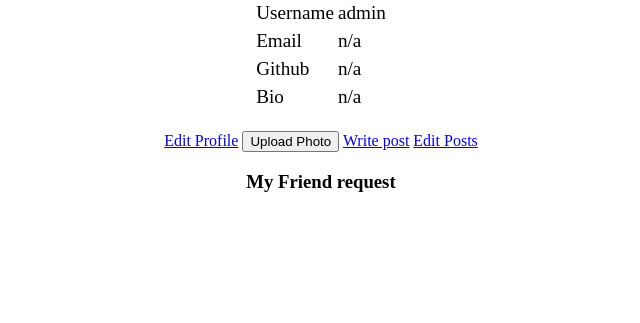
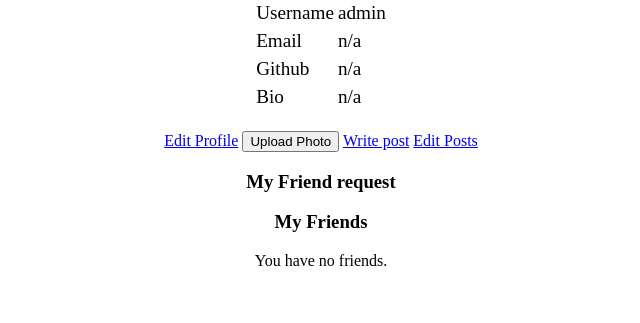
Before and after one commit to Web-Applications-and-Architect-Group/cmput404-project, a Django app: page /view_profile/admin in a window 1280 px wide. Shown: the part 237-560 px from the top of the page, without its empty margins (319-959 px from the left). Run offline with Django 3.2, Linux system fonts and the light colour scheme; a user stored in the database is signed in; data comes from the database, SQL or seed files in the repository; both versions use the stored data as it was after the commit.

Commit message:
friends done?

```diff
--- a/cmput404_project/models.py
+++ b/cmput404_project/models.py
@@ -14,7 +14,7 @@ class Profile(models.Model):
     is_active = models.BooleanField(default=False)
 
     friends = models.ManyToManyField("self", related_name="friends", blank=True)
-
+    #friends = models.ManyToManyField("User", related_name="friends", blank=True)
 
     @classmethod
     def create(cls, user):
--- a/cmput404_project/templates/profile/profile.html
+++ b/cmput404_project/templates/profile/profile.html
@@ -89,6 +89,21 @@
 
 
 
+                <h3>My Friends</h3>
+                {% if friend_list %}
+                    {% for friend in friend_list %}
+                        <div class="double">
+                            {{friend}}
+                        </div>
+                        {% endfor %}
+                {% else %}
+                      <p>You have no friends.</p>
+                {% endif%}
+
+
+
+
+
       {% else %}
         <!-- <p> This user haven been approved by admin. </p> -->
 
--- a/cmput404_project/views.py
+++ b/cmput404_project/views.py
@@ -30,8 +30,11 @@ def profile(request):
         pass
 
     friend_requests = friend_request.objects.filter(request_receiver=request.user)
-    print (friend_requests)
-    return render(request,'profile/profile.html',{'user':request.user, 'request_by':request.user,'friend_request':friend_requests})
+
+    friends = Profile.objects.get(user=request.user).friends.all()
+    print (friends)
+    return render(request,'profile/profile.html',{'user':request.user, 'request_by':request.user,
+        'friend_list':friends,'friend_request':friend_requests})
 
 def view_profile(request, username):
     user = get_object_or_404(User, username=username)
@@ -180,10 +183,17 @@ def list_my_friend_request(request):
 
 @login_required
 def accept_friend(request):
-    request = friend_request.objects.get(request_id=request.POST['request_id'])
-    request.status = True
-    request.save()
-    #profile = Profile.objects.get(user=request.user)
+    request_f = friend_request.objects.get(request_id=request.POST['request_id'])
+    request_f.status = True
+    request_f.save()
+    profile_for_requester = Profile.objects.get(user=request_f.request_sender)
+    profile_for_requestee = Profile.objects.get(user=request_f.request_receiver)
+    profile_for_requester.friends.add(profile_for_requestee)
+    profile_for_requestee.friends.add(profile_for_requester)
+    profile_for_requester.save()
+    profile_for_requestee.save()
     #profile.friends.add(request.request_sender)
 
+
+
     return HttpResponseRedirect(reverse('profile'))
```
Also changed, not shown: db.sqlite3.
